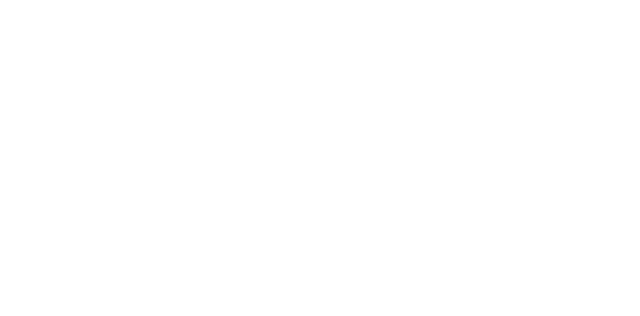
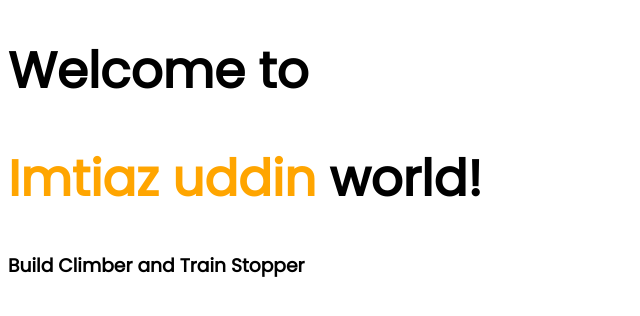
Before and after one commit to Imtiaz1236/Developer_portfoio, a plain HTML site: page index.html in a window 1280 px wide. Shown: the whole page, without its empty margins (0-640 px from the left). Drawn offline with Linux system fonts and the light colour scheme.

Commit message:
google font link added

```diff
--- a/index.html
+++ b/index.html
@@ -4,9 +4,14 @@
     <meta charset="UTF-8">
     <meta name="viewport" content="width=device-width, initial-scale=1.0">
     <title>Imtiaz portfolio</title>
+    <link rel="preconnect" href="https://fonts.googleapis.com">
+    <link rel="preconnect" href="https://fonts.gstatic.com"     crossorigin>
+    <link href="https://fonts.googleapis.com/css2?family=Poppins:ital,  wght@0,100;0,200;0,300;0,400;0,500;0,600;0,700;0,800;0,900;1,100;1,   200;1,300;1,400;1,500;1,600;1,700;1,800;1,900&display=swap"    rel="stylesheet">
     <link rel="stylesheet" href="style.css">
 </head>
 <body>
-
+    <h1>Welcome to</h1>
+    <h1><span class="orange-color">Imtiaz uddin</span> world!</h1>
+    <h3>Build Climber and Train Stopper</h3>
 </body>
 </html>
--- a/style.css
+++ b/style.css
@@ -0,0 +1,9 @@
+body{
+    font-family: "Poppins", sans-serif;
+}
+h1{
+    font-size: 50px;
+}
+.orange-color{
+    color: orange;
+}
```
Also changed, not shown: images/luca-bravo-XJXWbfSo2f0-unsplash-removebg-preview.png (added).
